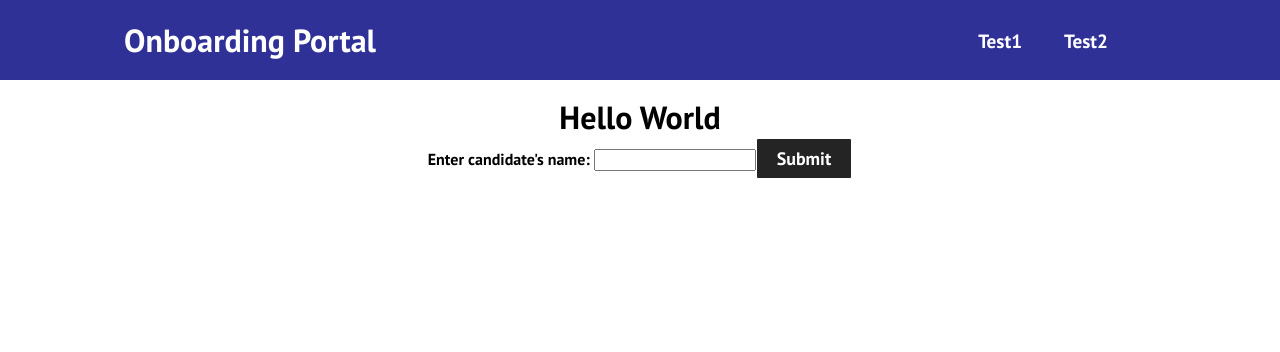
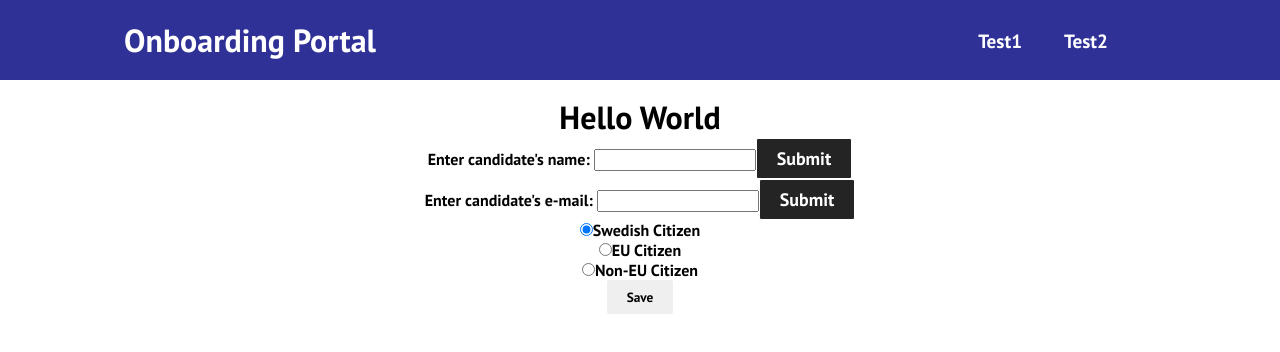
Before and after one commit to claudiajaeger/onboarding-portal, a React (Create React App) app: page / in a window 1280 px wide. Shown: the top 352 px of the page. Built offline with nearby package versions, Linux system fonts and the light colour scheme.

Commit message:
Added radiobuttons

```diff
--- a/src/App.js
+++ b/src/App.js
@@ -1,5 +1,6 @@
 import React, {useState, useEffect} from "react";
 import Navbar from "./components/Navbar";
+import RadioButton from "./components/RadioButton";
 import {BrowserRouter as Router, Routes, Route} from "react-router-dom";
 import {Button} from "./components/Button";
 import Container from 'react-bootstrap/Container'
@@ -34,10 +35,15 @@ function App() {
               <Col>
                 <h1>Hello World</h1>
                 <form>
-                  <label>Enter candidate's name: </label>
+                  <label className="submit-name">Enter candidate's name: </label>
                   <input type="text"/>
-                  {button && <Button buttonStyle="btn--outline">Submit</Button>}
+                  {button && <Button className="submit-name" buttonStyle="btn--outline">Submit</Button>}
+                  <br/>
+                  <label className="submit-mail">Enter candidate's e-mail: </label>
+                  <input type="email"/>
+                  {button && <Button className="submit-mail" buttonStyle="btn--outline">Submit</Button>}
                 </form>
+                <RadioButton/>
               </Col>
             </Row>
           </Container>
--- /dev/null
+++ b/src/components/RadioButton.js
@@ -0,0 +1,80 @@
+import { render } from '@testing-library/react';
+import React, {Component} from 'react';
+import "./RadioButton.css";
+
+class RadioButton extends Component {
+    constructor(props) {
+        super(props);
+        this.state = {
+            selectedOption: "Swedish Citizen"
+        };
+    }
+    handleOptionChange = changeEvent => {
+        this.setState({
+            selectedOption: changeEvent.target.value
+        });
+    };
+    handleFormSubmit = formSubmitEvent => {
+        formSubmitEvent.preventDefault();
+        console.log("You have submitted:", this.state.selectedOption);
+    };
+
+render() {
+        return (
+            <div className="container">
+            <div className="row mt-5">
+            <div className="col-sm-12">
+                <form onSubmit={this.handleFormSubmit}>
+                <div className="form-check">
+                    <label>
+                    <input
+                        type="radio"
+                        name="react-tips"
+                        value="Swedish Citizen"
+                        checked={this.state.selectedOption === "Swedish Citizen"}
+                        onChange={this.handleOptionChange}
+                        className="form-check-input"
+                    />
+                    Swedish Citizen
+                    </label>
+                </div>
+                <div className="form-check">
+                    <label>
+                    <input
+                        type="radio"
+                        name="react-tips"
+                        value="EU Citizen"
+                        checked={this.state.selectedOption === "EU Citizen"}
+                        onChange={this.handleOptionChange}
+                        className="form-check-input"
+                    />
+                    EU Citizen
+                    </label>
+                </div>
+                <div className="form-check">
+                    <label>
+                    <input
+                        type="radio"
+                        name="react-tips"
+                        value="Non-EU Citizen"
+                        checked={this.state.selectedOption === "Non-EU Citizen"}
+                        onChange={this.handleOptionChange}
+                        className="form-check-input"
+                    />
+                    Non-EU Citizen
+                    </label>
+                </div>
+                <div className="form-group">
+                    <button className="btn btn-primary mt-2" type="submit">
+                    Save
+                    </button>
+                </div>
+                </form>
+            </div>
+            </div>
+        </div>
+        );
+    }
+}
+
+export default RadioButton;
```
Also changed, not shown: src/components/RadioButton.css (added).
